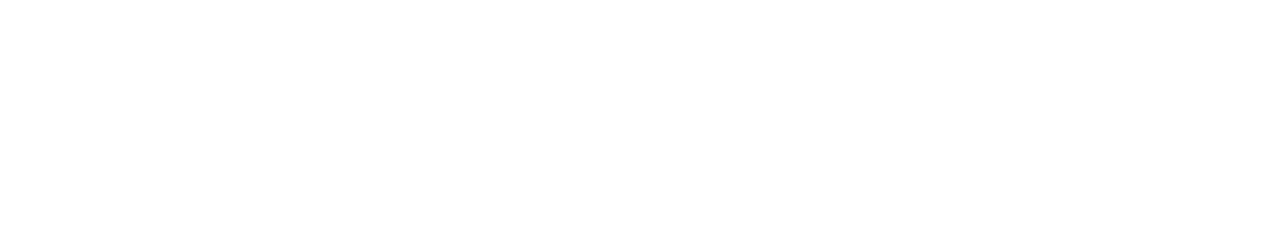
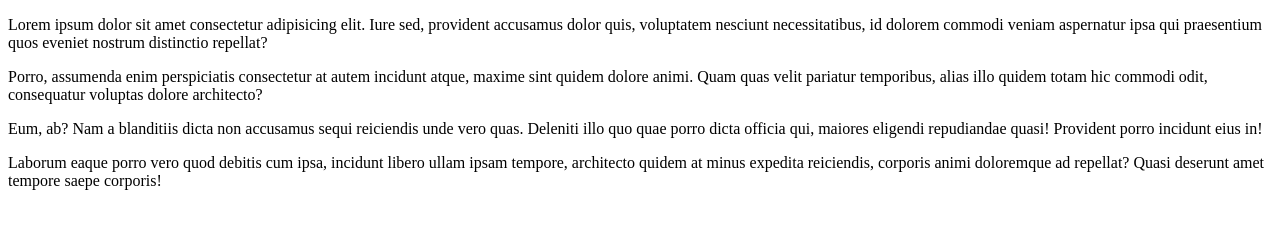
Before and after one commit to mr-Random123/arabicNumbers, a plain HTML site: page index.html in a window 1280 px wide. Drawn offline with Linux system fonts and the light colour scheme.

Commit message:
lorem ipsum in index.html

```diff
--- a/index.html
+++ b/index.html
@@ -6,6 +6,9 @@
     <title>Document</title>
 </head>
 <body>
-
+    <p>Lorem ipsum dolor sit amet consectetur adipisicing elit. Iure sed, provident accusamus dolor quis, voluptatem nesciunt necessitatibus, id dolorem commodi veniam aspernatur ipsa qui praesentium quos eveniet nostrum distinctio repellat?</p>
+    <p>Porro, assumenda enim perspiciatis consectetur at autem incidunt atque, maxime sint quidem dolore animi. Quam quas velit pariatur temporibus, alias illo quidem totam hic commodi odit, consequatur voluptas dolore architecto?</p>
+    <p>Eum, ab? Nam a blanditiis dicta non accusamus sequi reiciendis unde vero quas. Deleniti illo quo quae porro dicta officia qui, maiores eligendi repudiandae quasi! Provident porro incidunt eius in!</p>
+    <p>Laborum eaque porro vero quod debitis cum ipsa, incidunt libero ullam ipsam tempore, architecto quidem at minus expedita reiciendis, corporis animi doloremque ad repellat? Quasi deserunt amet tempore saepe corporis!</p>
 </body>
 </html>
```
